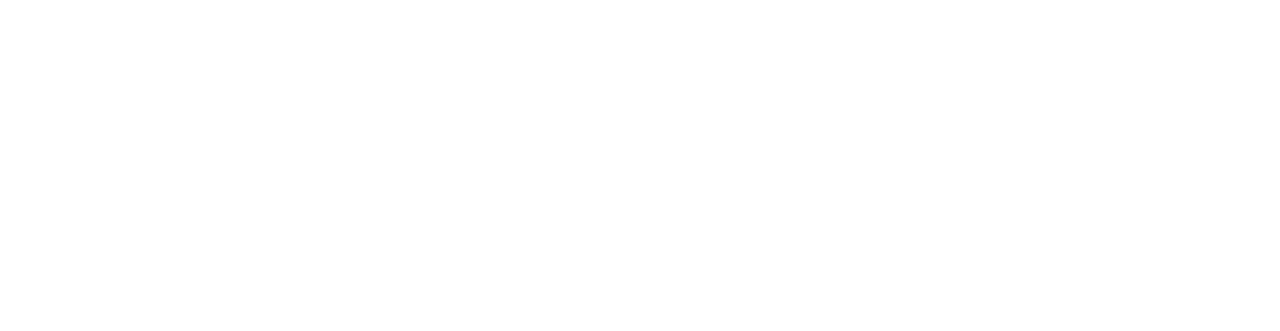
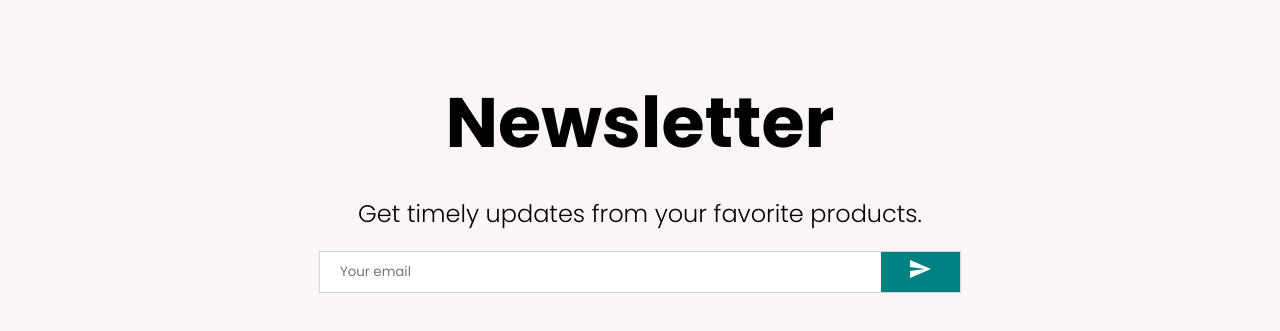
Before and after one commit to bhav-07/ecommerce_adv, a React (Create React App) app: page / in a window 1280 px wide. Shown: the part 2315-2646 px from the top of the page. Before the commit the page ends 2256 px from the top, so only its background shows below. Built offline with nearby package versions, Linux system fonts and the light colour scheme.

Commit message:
completed newsletter

```diff
--- a/src/components/Newsletter.jsx
+++ b/src/components/Newsletter.jsx
@@ -1,28 +1,61 @@
-import { SendOutlined } from "@material-ui/icons"
-import styled from "styled-components"
+import { Send } from "@material-ui/icons";
+import styled from "styled-components";
 
-const Container=styled.div`
+const Container = styled.div`
   height: 60vh;
-`
-const Title=styled.h1``
-const Desc=styled.div``
-const InputContainer=styled.div``
-const Input=styled.input``
-const Button=styled.button``
+  background-color: #fcf5f5;
+  display: flex;
+  align-items: center;
+  justify-content: center;
+  flex-direction: column;
+`;
+const Title = styled.h1`
+  font-size: 70px;
+  margin-bottom: 20px;
+`;
+
+const Desc = styled.div`
+  font-size: 24px;
+  font-weight: 300;
+  margin-bottom: 20px;
+
+`;
+
+const InputContainer = styled.div`
+  width: 50%;
+  height: 40px;
+  background-color: white;
+  display: flex;
+  justify-content: space-between;
+  border: 1px solid lightgray;
+`;
+
+const Input = styled.input`
+  border: none;
+  flex: 8;
+  padding-left: 20px;
+`;
+
+const Button = styled.button`
+  flex: 1;
+  border: none;
+  background-color: teal;
+  color: white;
+`;
 
 const Newsletter = () => {
   return (
     <Container>
       <Title>Newsletter</Title>
-        <Desc>Get timely updated for your favorite products.</Desc>
+      <Desc>Get timely updates from your favorite products.</Desc>
       <InputContainer>
-            <Input placeholder="Your Email"/>
+        <Input placeholder="Your email" />
         <Button>
-                <SendOutlined></SendOutlined>
+          <Send />
         </Button>
       </InputContainer>
     </Container>
-  )
-}
+  );
+};
 
-export default Newsletter
+export default Newsletter;
--- a/src/pages/Home.jsx
+++ b/src/pages/Home.jsx
@@ -4,6 +4,7 @@
 import Slider from '../components/Slider'
 import Category from '../components/Category'
 import Products from '../components/Products'
+import Newsletter from '../components/Newsletter'
 
 const Home = () => {
   return (
@@ -13,6 +14,7 @@
       <Slider/>
       <Category/>
       <Products/>
+      <Newsletter/>
       </div>
   )
 }
```
Lines whose indentation alone changed are shown as unchanged.
